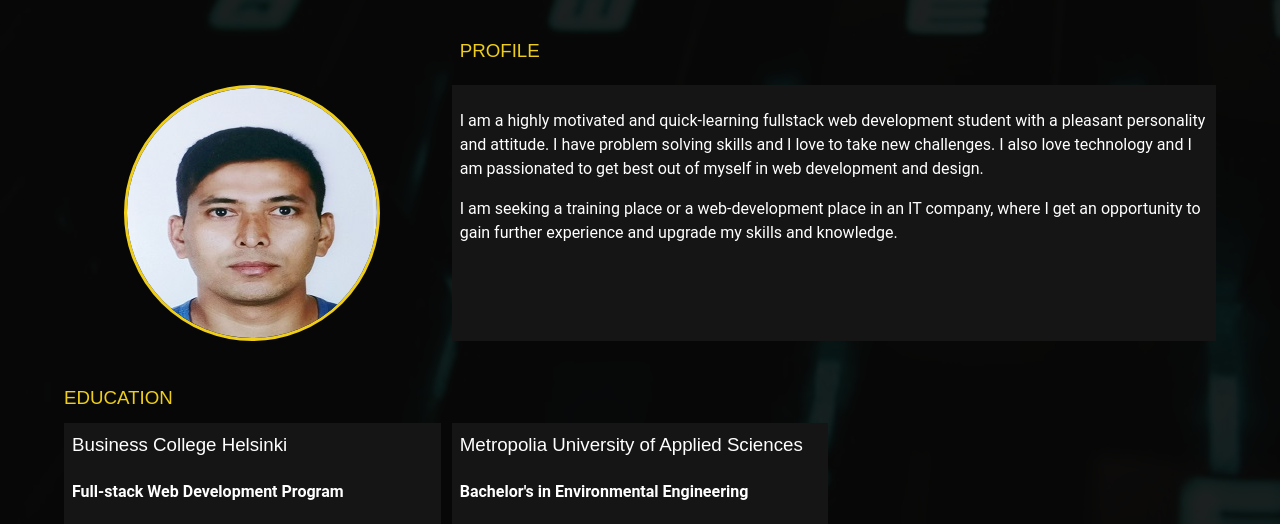
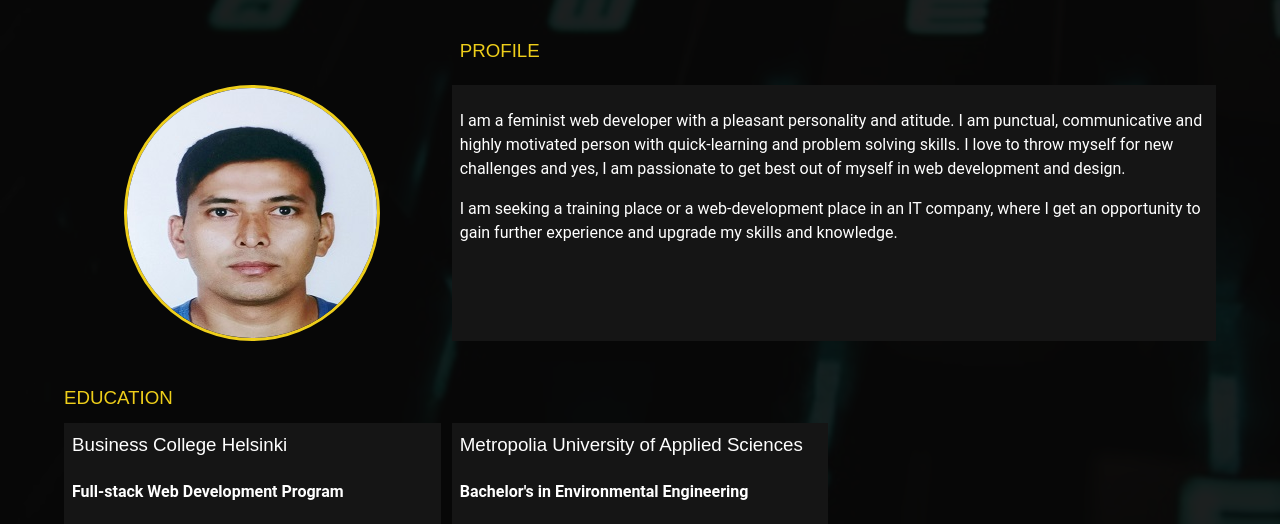
Before and after one commit to RabindraManandhar/Portfolio_Rabindra, a website: page dist/about.html in a window 1280 px wide. Shown: the part 253-777 px from the top of the page. Drawn offline with Linux system fonts and the light colour scheme.

Commit message:
profile updated

```diff
--- a/dist/about.html
+++ b/dist/about.html
@@ -56,10 +56,10 @@
       </div>
       <div class="bio">
         <p>
-          I am a highly motivated and quick-learning fullstack web development student with a pleasant
-          personality and attitude. I have problem solving skills and I love to take new challenges. I
-          also love technology and I am passionated to get best out of myself in web development and
-          design.
+          I am a feminist web developer with a pleasant personality and atitude. I am punctual,
+          communicative and highly motivated person with quick-learning and problem solving skills. I
+          love to throw myself for new challenges and yes, I am passionate to get best out of myself
+          in web development and design.
         </p>
         <p>
           I am seeking a training place or a web-development place in an IT company, where I get an
--- a/package.json
+++ b/package.json
@@ -3,7 +3,7 @@
   "version": "1.0.0",
   "description": "Responsive portfolio website",
   "main": "index.js",
-  "homepage": "http://RabindraManandhar.github.io/Portfolio_Rabindra",
+  "homepage": "https://rabindramanandhar.github.io/Portfolio_Rabindra/",
   "scripts": {
     "sass": "node-sass -w scss/ -o dist/css/ --recursive",
     "deploy": "gh-pages -d dist"
```
Also changed, not shown: 1 other file.
